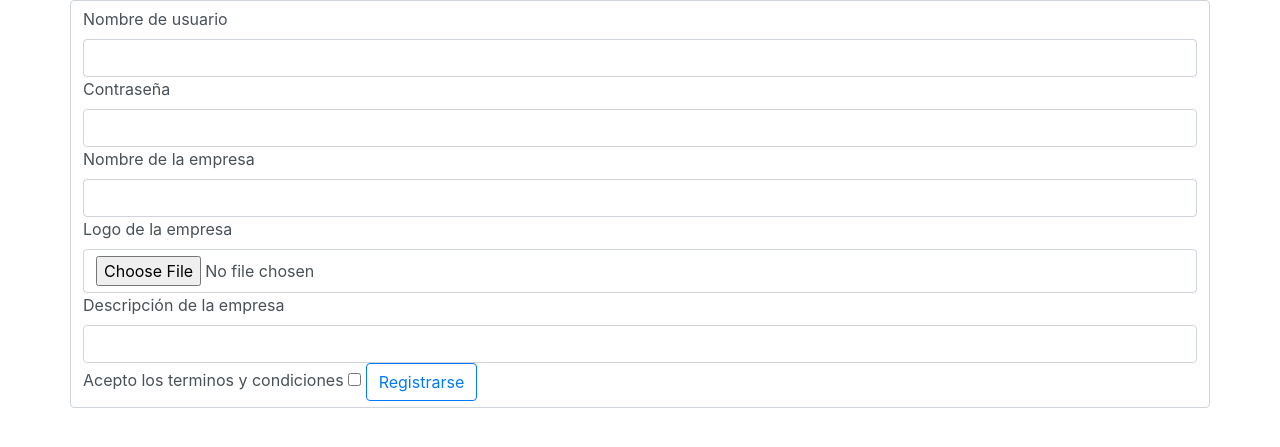
After one commit to DMGarcia17/Directy, a PHP site: page /register.php in a window 1280 px wide. The commit adds this page. Shown: the top 447 px of the page. Run offline with PHP 8.4, Linux system fonts and the light colour scheme.

Commit message:
intento dormido

```diff
--- a/add_prod.php
+++ b/add_prod.php
@@ -37,7 +37,8 @@ require_once 'core/fdb.php';
       $final = 'users/' . $_SESSION['user'] . '/products/' . $name;
       if (move_uploaded_file($_FILES['img']['tmp_name'], $final)) {
         try{
-          if($db->insert("insert into products values (null, '{$_POST['name']}', '{$_POST['desc']}', '{$final}', '{$_POST['price']}',
+          if($db->insert("insert into products values (null, '{$_POST['name']}',
+          '{$_POST['desc']}', '{$final}', '{$_POST['price']}',
           '{$_SESSION['user']}')")>=1){
             echo "Producto Registrado";
           }else{
--- /dev/null
+++ b/register.php
@@ -0,0 +1,43 @@
+<!DOCTYPE html>
+<html lang="es">
+<?php
+session_start();
+if(isset($_SESSION['user'])){
+  header("location: home.php");
+}else{
+  session_unset();
+  session_destroy();
+}
+?>
+<head>
+  <?php require_once 'templates/head.php' ?>
+  <title>Registrase</title>
+</head>
+
+<body>
+<div class="container">
+  <div class="row">
+    <div class="form-control">
+      <form action="" method="post" enctype="multipart/form-data">
+        <label for="username">Nombre de usuario</label>
+        <input class="form-control" type="text" name="username" id="username" required>
+        <label for="passwd">Contrase&ntilde;a</label>
+        <input class="form-control" type="password" name="passwd" id="passwd">
+        <label for="comp">Nombre de la empresa</label>
+        <input class="form-control" type="text" name="comp" id="comp">
+        <label for="logo">Logo de la empresa</label>
+        <input type="file" name="logo" id="logo" class="form-control">
+        <label for="desc">Descripci&oacute;n de la empresa</label>
+        <input type="text" name="desc" id="" class="form-control">
+        <label for="acepta">Acepto los terminos y condiciones</label>
+        <input type="checkbox" name="acepta">
+        <button class="btn btn-outline-primary">Registrarse</button>
+      </form>
+    </div>
+  </div>
+</div>
+<?php require_once 'templates/footer.php'; ?>
+
+</body>
+
+</html>
```
Also changed, not shown: edit.php (+19 -17 lines).
